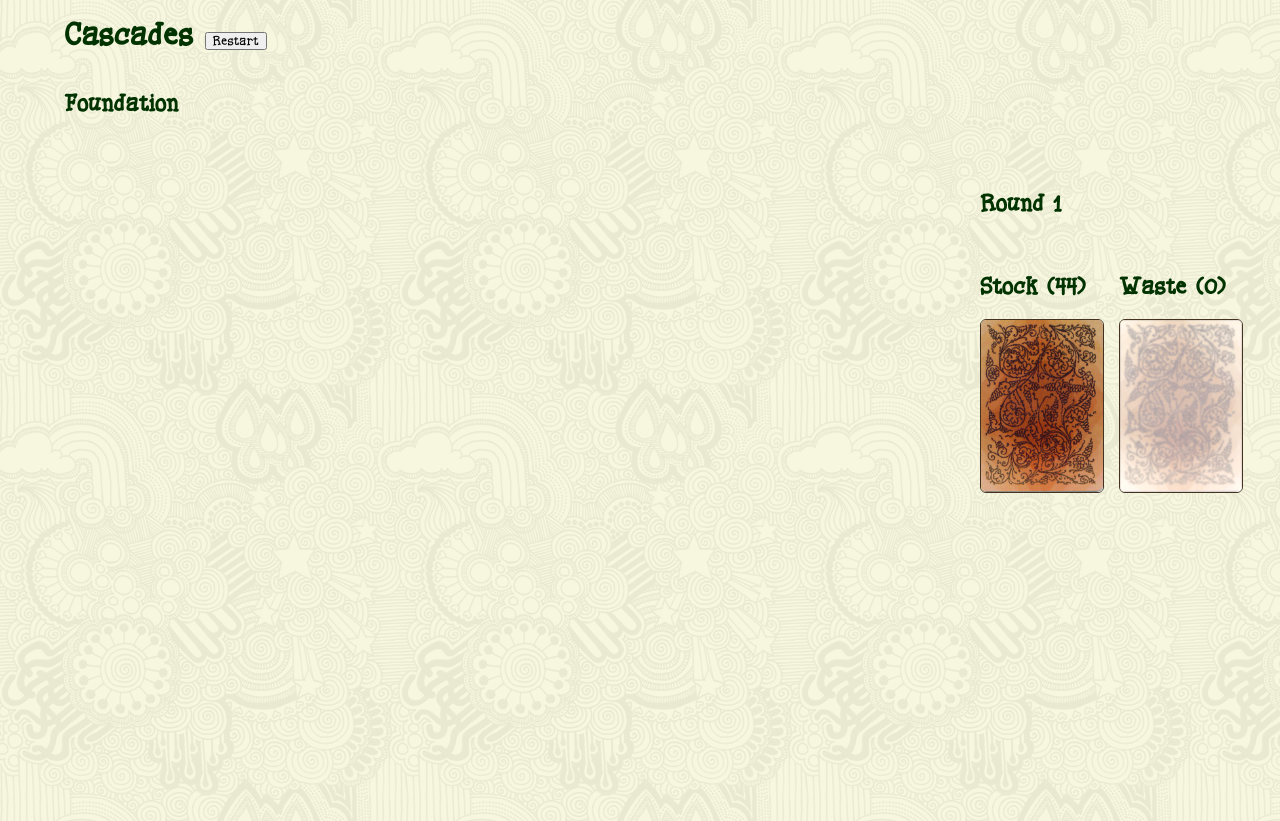
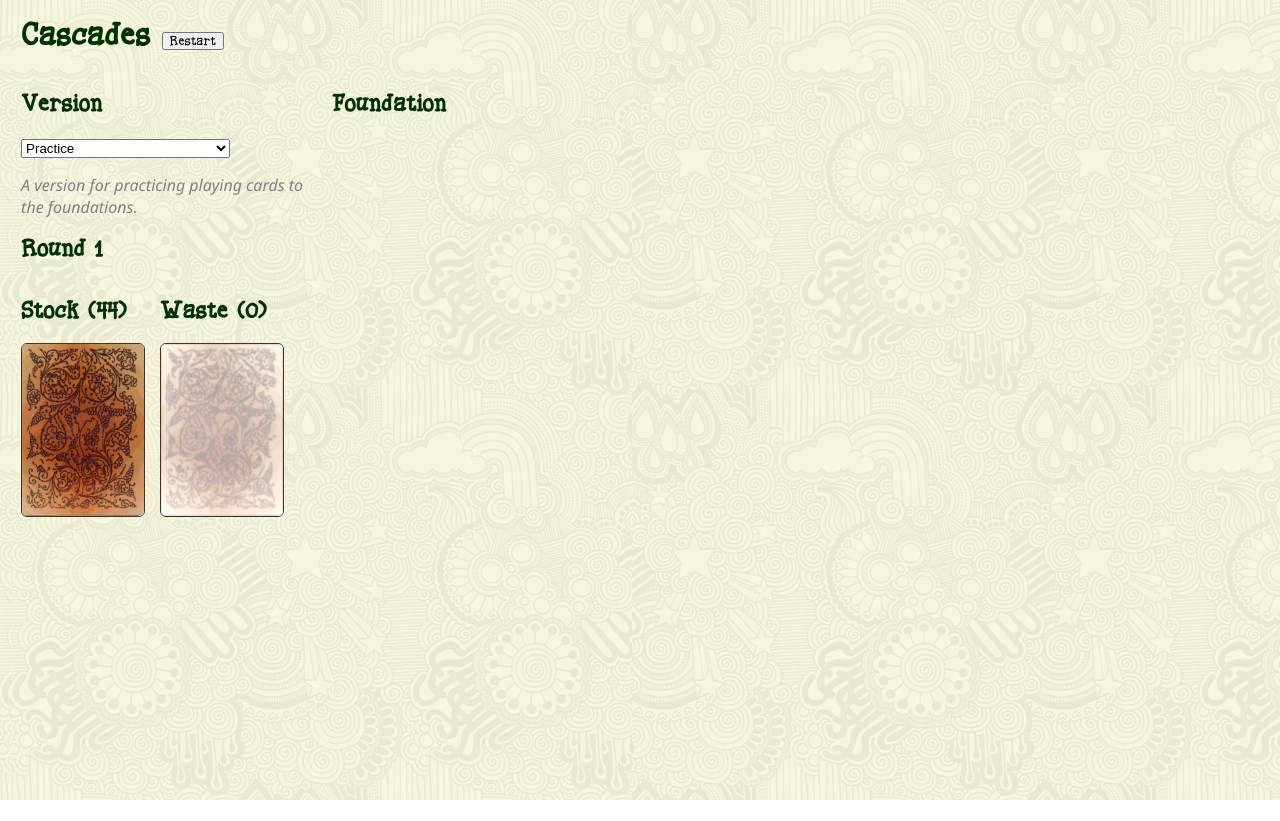
Before and after one commit to mcdemarco/cascades, a plain HTML site: page index.html in a window 1280 px wide. After the commit the page ends 800 px from the top, so only its background shows below. Drawn offline with Linux system fonts and the light colour scheme.

Commit message:
Relayout and add versions.

```diff
--- a/css/cascades.css
+++ b/css/cascades.css
@@ -1,23 +1,45 @@
-/*
-This file was created by Felbrigg Herriot and remixed by M.C.DeMarco, and is released under a
-Creative Commons Attribution NonCommercial ShareAlike 3.0 License.
-*/
-
-/* Background pattern from subtlepatterns.com */
+/* Styles for Cascades by M. C. DeMarco.
+   Background pattern from subtlepatterns.com */
 
 /* basics */
 
 * {
     box-sizing:border-box;
 }
-/* layout: width is 1110px */
+
+/* layout */
 
 html, body {
     margin:0;
     height:100%;
 }
 
-/* font */
+body {
+  display: flex;
+  min-height: 100vh;
+  flex-direction: column;
+}
+
+body, div.foundationWrapper {
+    padding:0 0 0 .66em;
+}
+
+main {
+    display: flex;
+}
+
+.leftColumn {
+    width: 300px;
+    flex: 0 0 300px;
+}
+
+div.stock, div.waste {
+    float:left;
+    padding-right:5%;
+}
+
+
+/* font and color */
 
 @font-face {
     font-family: "Fortune Letters";
@@ -28,8 +50,6 @@ body {
     background-image:url('../css/skulls.png');
     font-family: 'Segoe UI', 'Century Gothic', 'Lucida Grande', Tahoma, 'Gill Sans', sans-serif;
     color: #030;
-    margin:0;
-    padding:0 0 0 5%;
 }
 
 h1, h2, h3 {
@@ -38,6 +58,16 @@ h1, h2, h3 {
 
 button {
     font-family: 'Fortune Letters', Futura, Geneva, sans-serif;
+}
+
+div.message {
+    padding-top: 40px;
+    color: coral;
+}
+
+div.versionWrapper p {
+    font-style:italic;
+    color:gray;
 }
 
 /* cards */
@@ -72,26 +102,3 @@ div.foundation {
 .foundation img.card {
     position:absolute;
 }
-
-/* layout */
-
-div.stock, div.waste {
-    float:left;
-    padding-right:5%;
-}
-
-div.foundationWrapper {
-    float:left;
-}
-
-div.deckWrapper {
-    height: 225px;
-    width: 300px;
-    margin-top: 100px;
-    float:right;
-}
-
-div.message {
-    height: 20px;
-    color: coral;
-}
--- a/js/cascades.js
+++ b/js/cascades.js
@@ -7,6 +7,28 @@ cascades.Card = function(data) {
   this.suits = m.prop(data.suits);
   this.name = m.prop(data.name);
   this.image = m.prop(data.image);
+};
+
+cascades.Version = function(data) {
+  this.id = m.prop(data.id);
+  this.title = m.prop(data.title);
+  this.description = m.prop(data.description);
+};
+
+cascades.VersionList = function() {
+	list = [];
+	list.push(makeVersion(0, "Practice", "A version for practicing playing cards to the foundations."));
+	list.push(makeVersion(1, "Foundations with Aces", "An easier version where the aces are removed from the deck and dealt out to the foundation rows to determine the suits of the row."));
+	list.push(makeVersion(2, "Foundations with Reserve Piles", "A harder version where three reserve piles are uncovered during the three rounds of the game, and the top (rightmost) card is used to determine the suits of the foundation rows."));
+	return list;
+
+	function makeVersion(id, title, description) {
+		return new cascades.Version({
+			id: id,
+			title: title,
+			description: description
+		});
+	}
 };
 
 cascades.Deck = function() {
@@ -71,7 +93,7 @@ cascades.Deck = function() {
 
 cascades.shuffle = function(deck) {
   var shuffled = [];
-  while(deck.length >0) {
+  while(deck.length > 0) {
     pos = Math.floor(Math.random() * deck.length);
     taken = deck.splice(pos,1);
     card = taken[0];
@@ -124,6 +146,8 @@ cascades.controller = function() {
   this.waste = [];
 	this.message = "";
 	this.round = 1;
+	this.versions = cascades.VersionList();
+	this.version = 0;
 
 	this.reset = function() {
 		this.deck = cascades.shuffle(cascades.Deck());
@@ -131,6 +155,7 @@ cascades.controller = function() {
 		this.waste = [];
 		this.message = "";
 		this.round = 1;
+		this.versions = cascades.VersionList();
 	};
 
 	this.draw = function() {
@@ -184,13 +209,38 @@ cascades.controller = function() {
 
 cascades.view = function(ctrl) {
 
-  return m("div", [
+  return m("body", [
 
 		m("header", [
 			m("h1", [
 				"Cascades ",
 				m("button", {onclick: ctrl.reset.bind(ctrl)}, "Restart")
 			])
+		]),
+		m("main", [
+			m("div", {className: "leftColumn"}, [
+				m("div", {className: "versionWrapper"}, [
+					m("h2", "Version"),
+					m('select', { onchange : function() { ctrl.version = this.value; }}, [
+						ctrl.versions.map(function(v, i) {
+							return m('option', { value : v.id(), innerHTML : v.title() });
+						})
+					]),
+					m("p", ctrl.versions[ctrl.version].description())
+				]),
+				// Stock and waste.
+				m("div", {className: "deckWrapper"}, [
+					m("h2", "Round " + Math.min(ctrl.round,3)),
+					m("div", {className: "stock"}, [
+						m("h2","Stock (" + ctrl.deck.length + ")"),
+						m("img", {onclick: (ctrl.deck.length > 0 ? ctrl.turn.bind(ctrl) : ctrl.redeal.bind(ctrl)), className: "card", src: "cards/" + (ctrl.deck.length > 0 ? "back.png" : "blank.png")})
+					]),
+					m("div", {className: "waste"}, [
+						m("h2","Waste (" + ctrl.waste.length + ")"),
+						m("img", {className: "card", src: "cards/" + (ctrl.waste.length > 0 ? ctrl.waste[ctrl.waste.length - 1].image() : "blank.png"), onclick: ctrl.play.bind(ctrl)})
+					])
+				]),
+				m("div", {className: "message"}, ctrl.message)
 			]),
 
 			// foundation
@@ -213,29 +263,14 @@ cascades.view = function(ctrl) {
 						})
 					])
 				])
-		]),
-
-		// Stock and waste.
-		m("div", {className: "deckWrapper"}, [
-			m("h2", "Round " + Math.min(ctrl.round,3)),
-			m("div", {className: "message"}, ctrl.message),
-			// control buttons
-			m("div", {className: "stock"}, [
-				m("h2","Stock (" + ctrl.deck.length + ")"),
-				m("img", {onclick: (ctrl.deck.length > 0 ? ctrl.turn.bind(ctrl) : ctrl.redeal.bind(ctrl)), className: "card", src: "cards/" + (ctrl.deck.length > 0 ? "back.png" : "blank.png")})
-			]),
-			m("div", {className: "waste"}, [
-				m("h2","Waste (" + ctrl.waste.length + ")"),
-				m("img", {className: "card", src: "cards/" + (ctrl.waste.length > 0 ? ctrl.waste[ctrl.waste.length - 1].image() : "blank.png"), onclick: ctrl.play.bind(ctrl)})
-      ]),
-		]),
-
+			])
+		])
 	]);
-}
+};
 
 cascades.init = function() {
   m.module(document.getElementById("game"),cascades);
-}
+};
 
 // start the app
 cascades.init();
```
Lines whose indentation alone changed are shown as unchanged.
